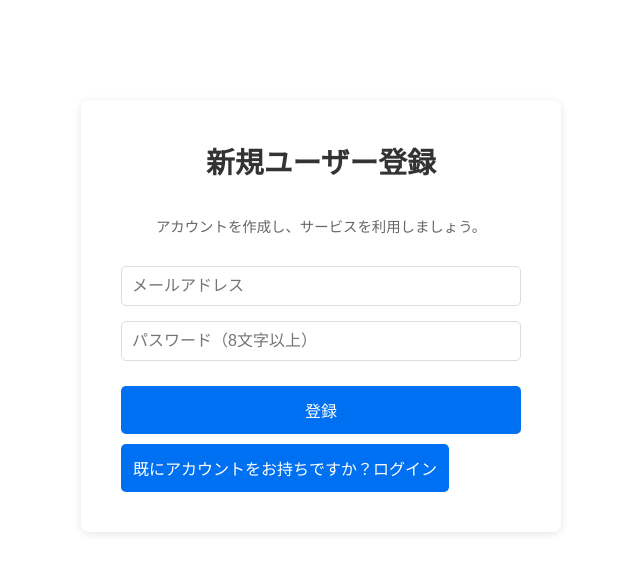
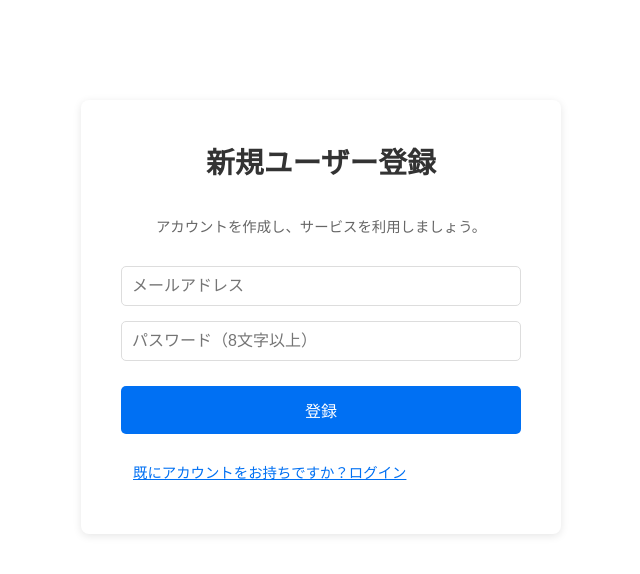
Before and after one commit to e225742/enpit-2024-web2, a Next.js app: page /register in a window 1280 px wide. Shown: the top 574 px of the page, without its empty margins (319-959 px from the left). Built offline with nearby package versions, Linux system fonts and the light colour scheme.

Commit message:
ユーザー登録・認証後にトップページへ遷移

```diff
--- a/src/app/login/page.tsx
+++ b/src/app/login/page.tsx
@@ -7,7 +7,7 @@ import styles from "./page.module.css";
 export default function Login() {
   const [email, setEmail] = useState("");
   const [password, setPassword] = useState("");
-  const router = useRouter();
+  const router = useRouter(); // useRouterフックを使用
 
   const handleLogin = async (e: React.FormEvent) => {
     e.preventDefault();
@@ -19,7 +19,7 @@ export default function Login() {
     const data = await res.json();
     if (res.ok && data.token) {
       localStorage.setItem("token", data.token);
-      alert("ログインに成功しました！");
+      // ログイン成功時にトップページへ遷移
       router.push("/");
     } else {
       alert(data.error || "ログインに失敗しました。");
--- a/src/app/register/page.tsx
+++ b/src/app/register/page.tsx
@@ -1,11 +1,13 @@
 "use client";
 import { useState } from "react";
 import Link from "next/link";
+import { useRouter } from "next/navigation";
 import styles from "./page.module.css";
 
 export default function Register() {
   const [email, setEmail] = useState("");
   const [password, setPassword] = useState("");
+  const router = useRouter(); // useRouterフックを使用
 
   const handleRegister = async (e: React.FormEvent) => {
     e.preventDefault();
@@ -16,8 +18,7 @@ export default function Register() {
     });
     const data = await res.json();
     if (data.message) {
-      alert("Registration successful!");
-      // ログインページへ遷移などの処理
+      router.push("/"); // 成功時にトップページへ遷移
     } else {
       alert(data.error);
     }
@@ -50,7 +51,7 @@ export default function Register() {
         <button type="submit">登録</button>
       </form>
       <Link href="/login">
-        <button className="link-button" type="button">
+        <button className={styles["link-button"]} type="button">
           既にアカウントをお持ちですか？ログイン
         </button>
       </Link>
```
